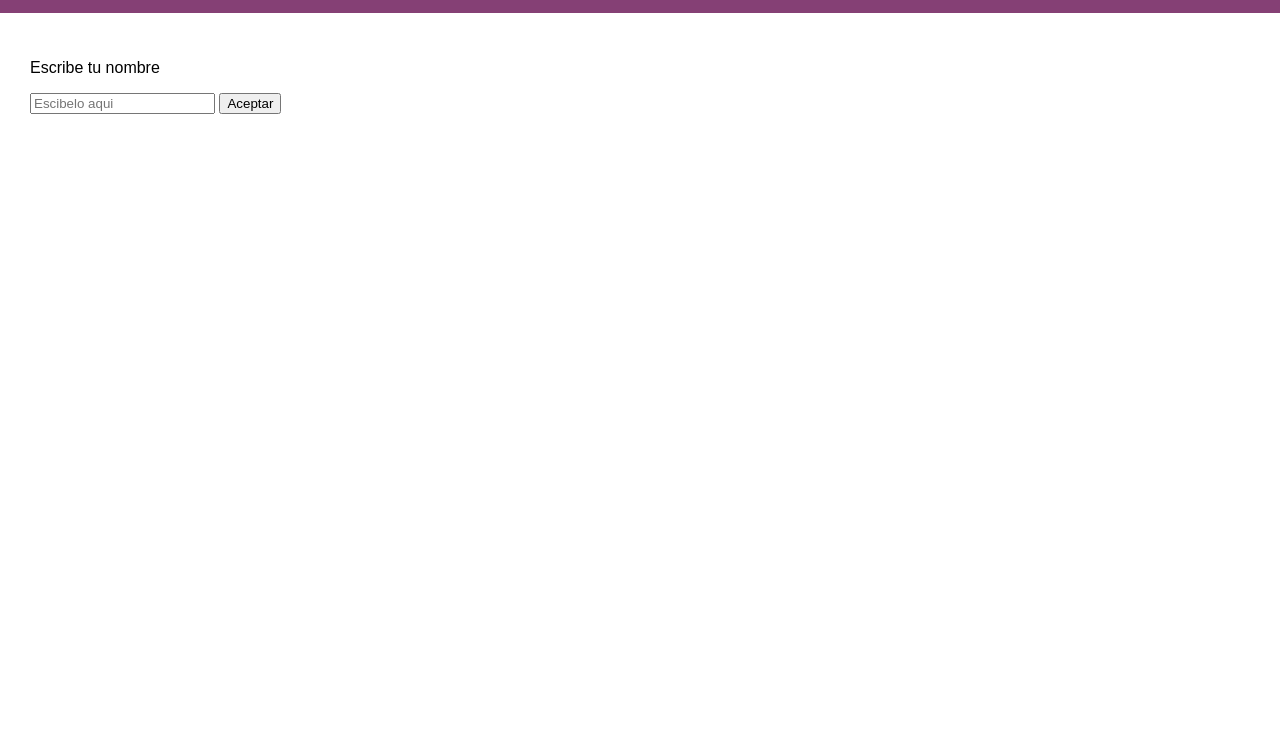
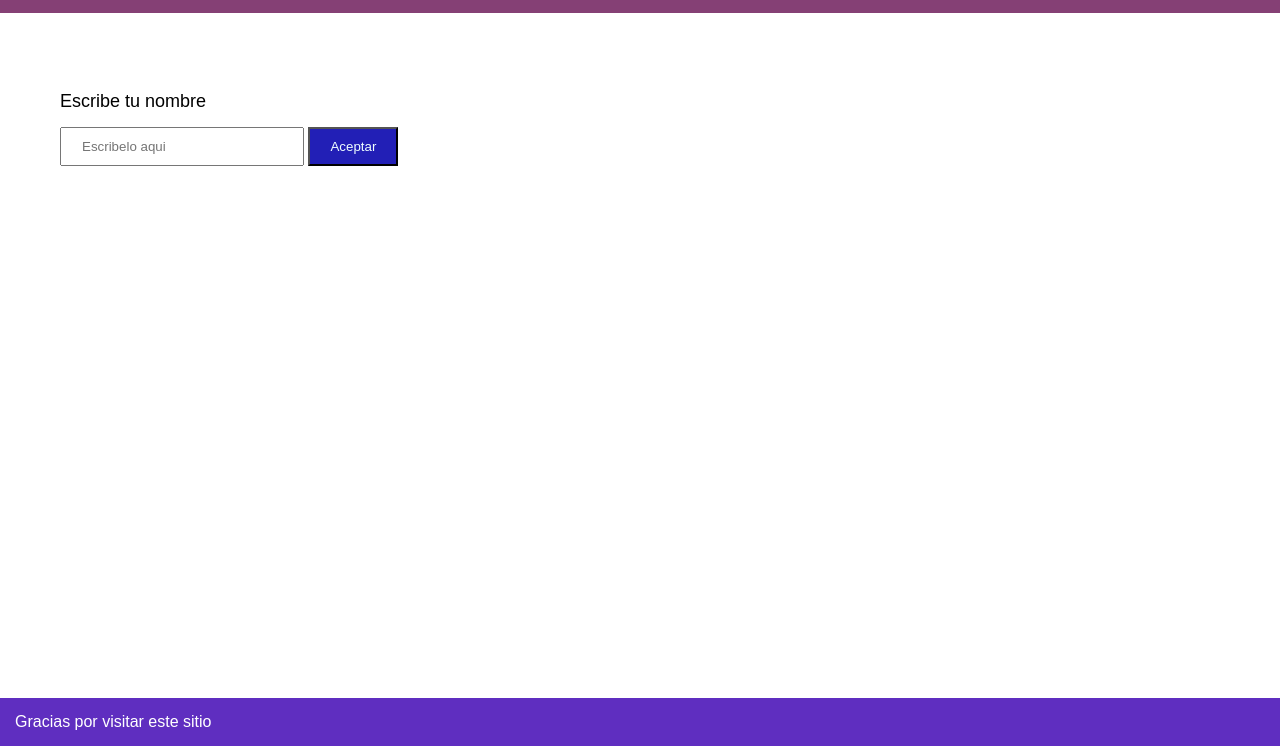
Before and after one commit to luiskevinms/Mi-P-gina-Web, a plain HTML site: page index.html in a window 1280 px wide. Shown: the part 54-800 px from the top of the page. Drawn offline with Linux system fonts and the light colour scheme.

Commit message:
Adiciones a la pagina web

```diff
--- a/index.html
+++ b/index.html
@@ -16,9 +16,12 @@
         <main>
             <div>
                 <p>Escribe tu nombre </p>
-                <input type="text" placeholder="Escibelo aqui">
-                <button>Aceptar</button>
+                <input class="input-welcome" type="text" placeholder="Escribelo aqui">
+                <button class="button-ok">Aceptar</button>
             </div>
         </main>
+        <footer>
+            Gracias por visitar este sitio
+        </footer>
     </body>
 </html>
--- a/resources/styles.css
+++ b/resources/styles.css
@@ -24,7 +24,34 @@ header a{
 }
 
 main {
-    flex: 1;
-    padding: 30px;
+    flex: 10;
+    padding: 60px;
     text-align: left;
 }
+
+main p{
+    font-size: 18px;
+    margin-bottom: 15px;
+}
+
+.input-welcome{
+    padding: 10px 20px;
+    width: 200px;
+    font-family: Arial, Helvetica, sans-serif;
+    text-align: left;
+    margin-bottom: 20px;
+}
+
+.button-ok{
+    padding: 10px 20px;
+    background: #221fb6;
+    color: azure;
+    cursor: pointer;
+}
+
+footer{
+    background-color: rgb(95, 46, 192);
+    color: #fff;
+    text-align: left;
+    padding: 15px;
+}
```
